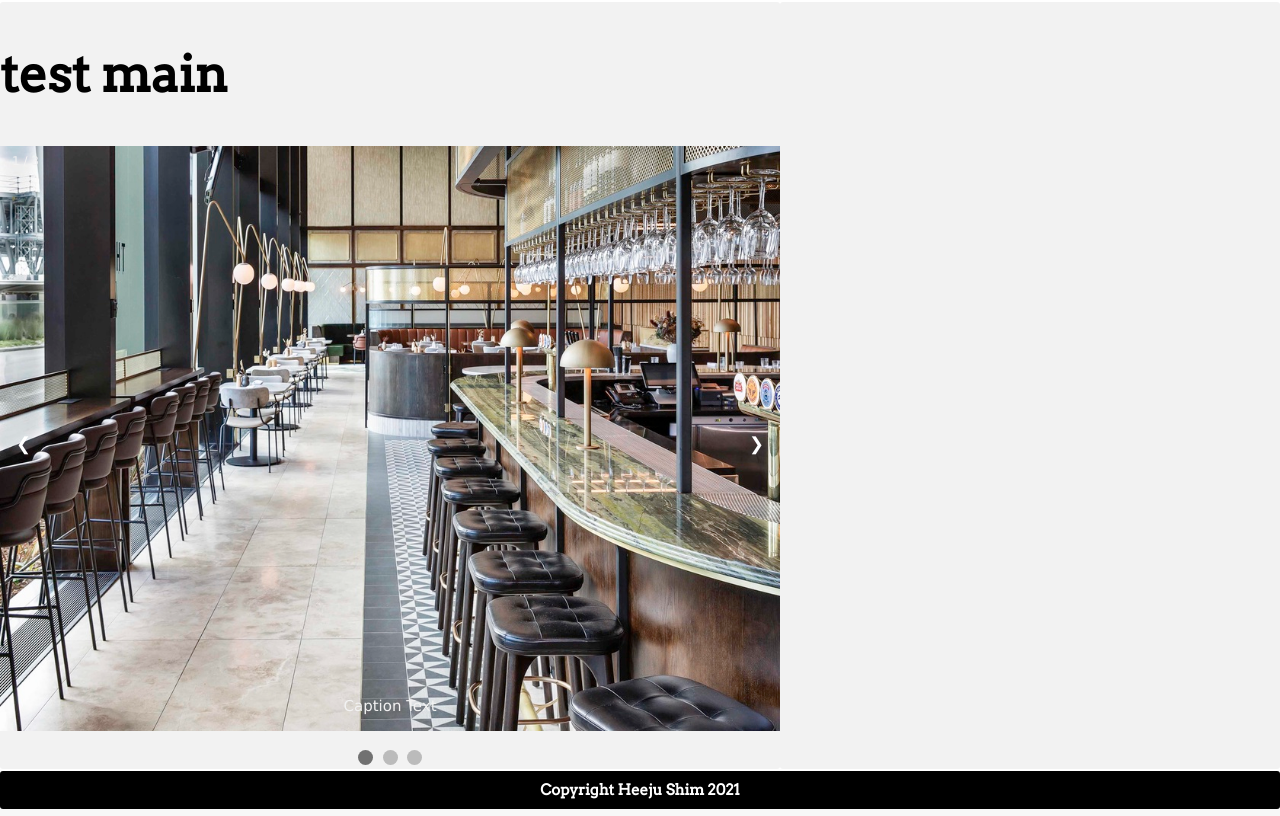
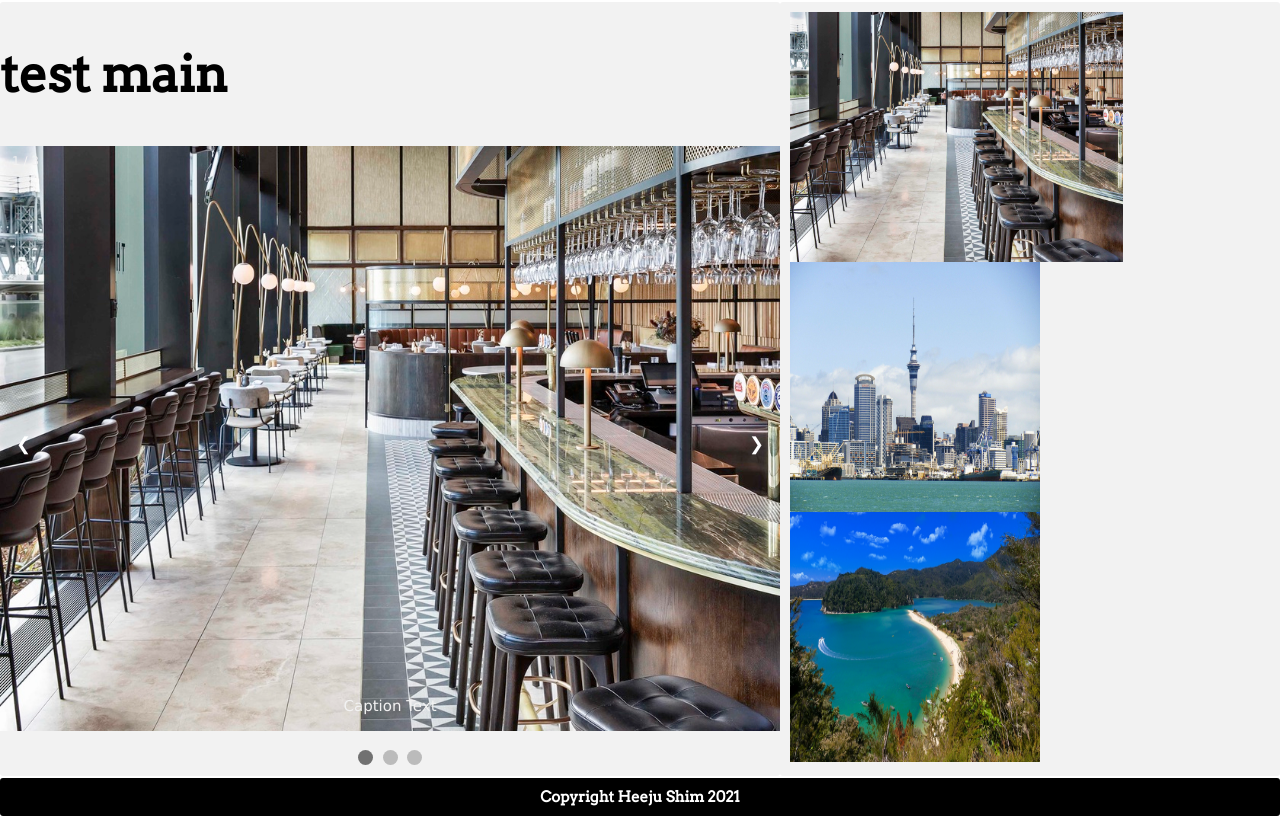
Before and after one commit to boomt12/mags-website, a PHP site: page / in a window 1280 px wide. Shown: the part 86-902 px from the top of the page. Run offline with PHP 8.4, Linux system fonts and the light colour scheme.

Commit message:
form class changes
minor changes

stats:
avg FPS 60
site load time 258ms

```diff
--- a/magswebreal/css/style.css
+++ b/magswebreal/css/style.css
@@ -231,4 +231,24 @@ img {vertical-align: middle;}
   .prev, .next,.text {font-size: 11px}
 }
 /*styling for image row */
+.button-wrapper {
+    display: inline-block;
+    margin: 10px;
+}
+.bframe {
+    height: 100px;
+    width: 100px;
+    border: 3px;
+    vertical-align: middle;
+    align-content: center;
+    display: table-cell;
+}
+bimg {
+    max-height: 30%;
+    max-width: 30%;
+
+    display: block;
+    align-content: center;
+    margin: 0 auto;
+}
 /* styling for bottom text */
--- a/magswebreal/index.php
+++ b/magswebreal/index.php
@@ -85,9 +85,24 @@ function showSlides(n) {
     </main>
 
 <aside class="box">
-    <a class="imgcascade" href="contact.php">
-    <img src="img/slideshowrestraunt.jpg" alt="first button" height="0" width="100">
-    </a>
+    <div class="button-wrapper">
+    <div class="bframe">
+        <a class="imgcascade" href="contact.php">
+   <img class="bimg" src="img/slideshowrestraunt.jpg" alt="first button" "250px" height="250px">
+        </a>
+                <a class="imgcascade" href="contact.php">
+   <img class="bimg" src="img/new-zealand-73230_1920.jpg"    alt="second button" width="250px" height="250px">
+        </a>
+                <a class="imgcascade" href="contact.php">
+   <img class="bimg" src="img/vacations-2076121_1920.jpg" alt="third button" width="250px" height="250px">
+        </a>
+
+        </div>
+
+    </div>
+    <!--<a class="imgcascade" href="contact.php">
+    <img src="img/slideshowrestraunt.jpg" alt="first button" height="0" width="100"> !-->
+
     </aside>
 <footer class="box">
 
```
Also changed, not shown: magswebreal/img/new-zealand-73230_1920.jpg (added), magswebreal/img/vacations-2076121_1920.jpg (added), 3 other files.
